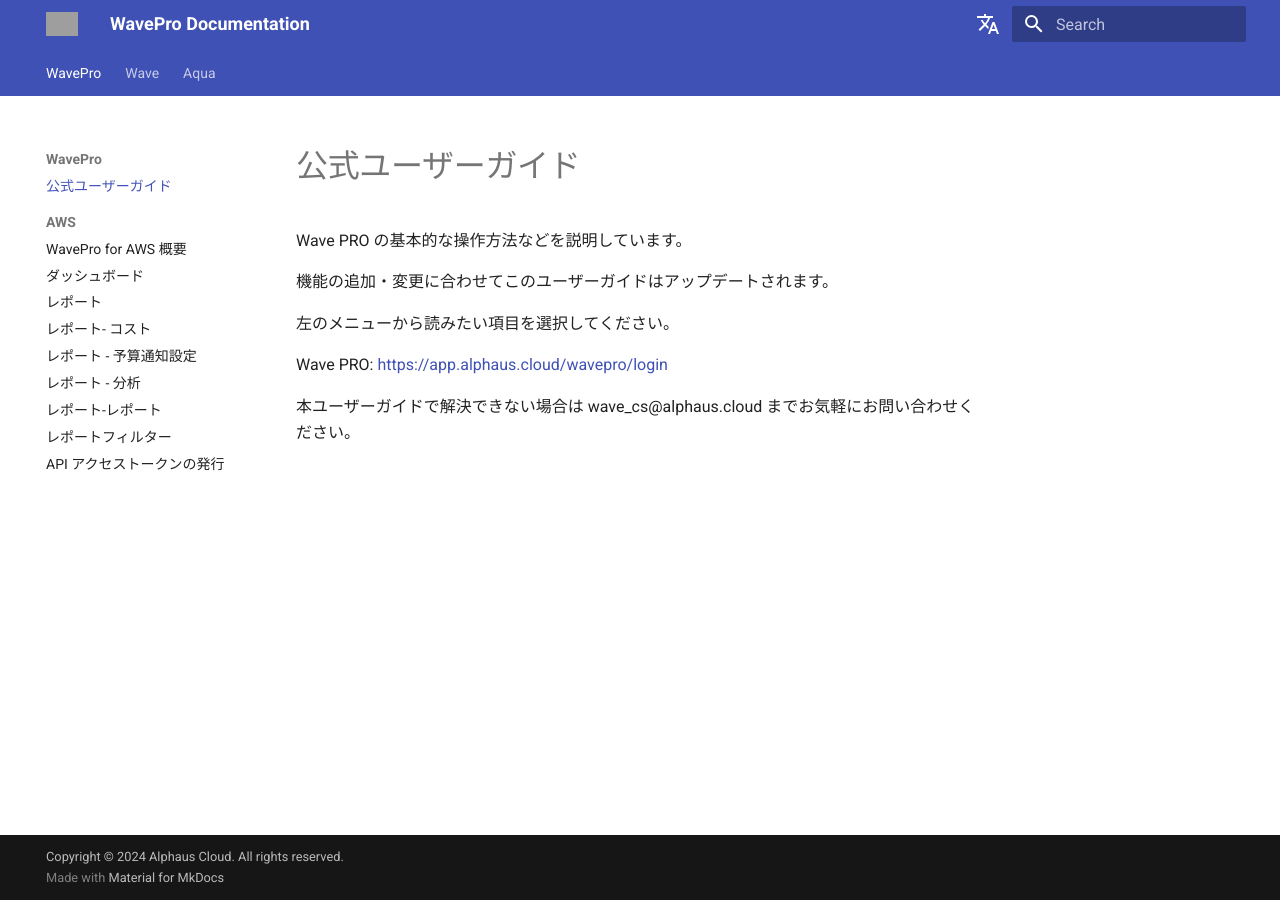
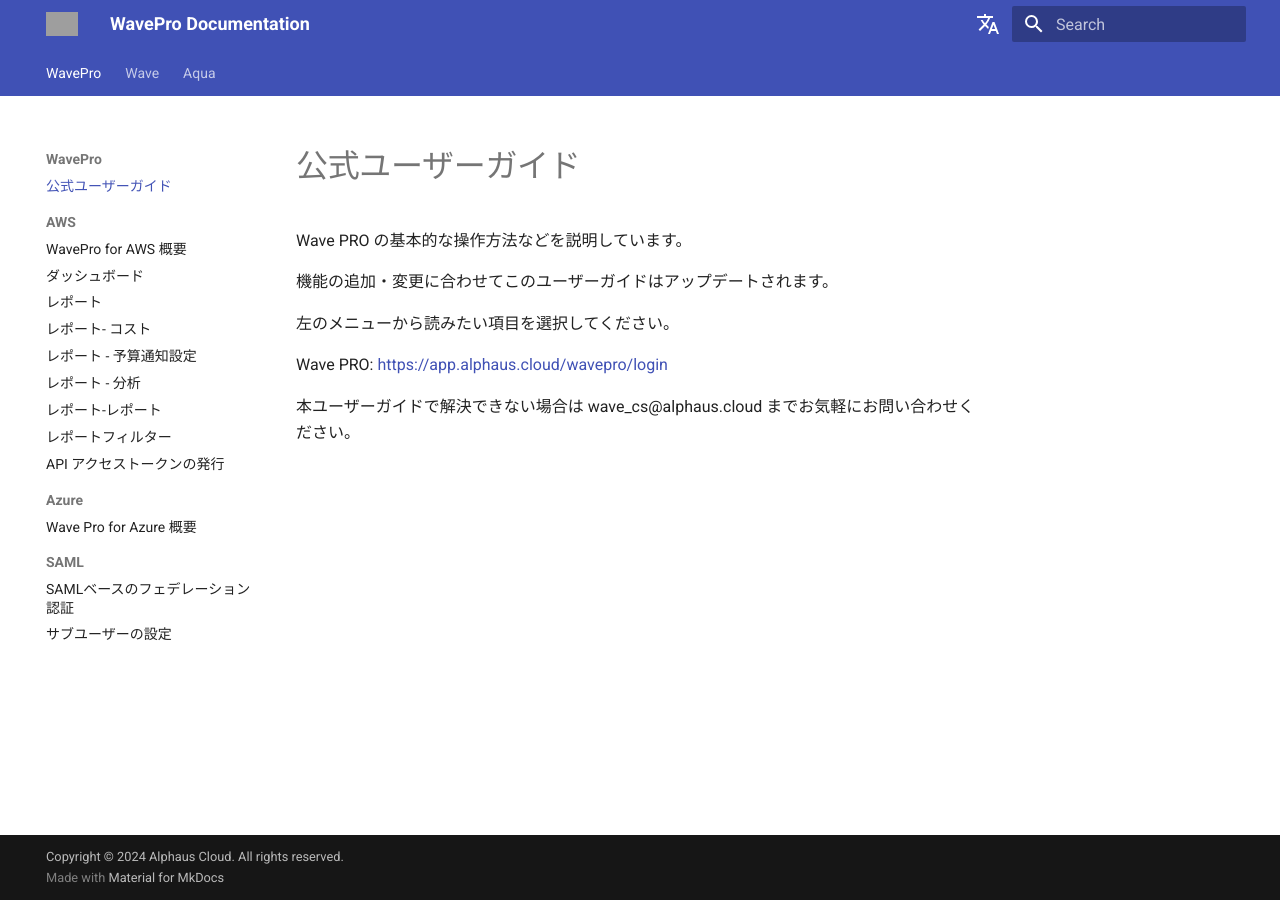
Before and after one commit to alphauslabs/wavedocs-ja, an MkDocs documentation site: the page built from docs/index.md, in a window 1280 px wide. Built offline with MkDocs 1.6.1 and Material for MkDocs 9.7.7, drawn with Linux system fonts in a browser that asks for light colours; comment, search, counter and statistics services are not loaded; some of the changed lines change nothing that is shown; grey boxes are pictures that could not be loaded.

Commit message:
docs: wip wavepro

````diff
--- /dev/null
+++ b/docs/wavepro/saml-subuser.md
@@ -0,0 +1,148 @@
+# サブユーザーの設定
+
+## 設定手順
+
+今回は Okta を例に説明していますが、Okta, Auth0, Google Workspace などのSAML 2.0 ベースIdP (ID プロバイダ) に対応しています。
+
+SP (サービスプロバイダー) とは、ここではWavePROを指します。
+
+### 1. OktaのAdminアカウントにログインする
+
+![](https://lh6.googleusercontent.com/Uy5ljABV91COgxWZX72869XMHvRx\_BjaX8dzjhqHjPSg-wPC45apSs4\_14ALmyP31AOK31b0z148StseO\_tDkMi5T9rYJOIUCWSboR\_PsMWIR7kzeRMHQrUQL7PbXx3LPK0e-cKAvsEs2SekI6ii02E)
+
+### 2. [Applications]を選択し、[Create App Integration] をクリック
+
+![](https://lh3.googleusercontent.com/jaJQzadOmX6dMr4m4oHwKGAlJF2DOLN\_q2ksbcQVevtpl52FLt8xe2tPrTv6oPQKgsLbYUY4beEHV89YdzuV7\_qfCeTQZOlWYnQBVlvODonDxvrXVO8hvEgt-LQBpFD-kFSk-1kBTfb03fK0aNehnu8)
+
+### 3. SAML 2.0 を選択し Next をクリック
+
+![](https://lh3.googleusercontent.com/aPLMh1l89It\_dkBVAml8zu63zKoEasJlVI-ifK\_WPQpdC0\_K2ZoLqL9m71S\_ZE1lWiiVHlUALDry8amfwIS6Uej2RcpGCNekA9auLdu9wDS9wmJr51NXshfMFt6kpJsfLpAiJ9JthiDk79sNEOMzhQ4)
+
+### 4. Create SAML Integrationに必要事項を記入
+
+```
+Single sign-on URL: https://login.alphaus.cloud/wavepro/saml
+Audience URI (SP Entity ID): https://login.alphaus.cloud/wavepro/saml
+```
+
+![](https://lh3.googleusercontent.com/pGyaM9S\_tlS1-7B2GUU-Kxt0mXE4YHuzyuiQthwCu\_drHadjye2VDj\_o2Kf2shfsCRGwQqMZUZ7nMkGK8aEJ8WG0l\_xNjyIOSXXh0mAFwJb8cDBQOh0ciqVuS3t761DXUHtfY3UsauWDrvIYELTSgeo)
+
+![](https://lh5.googleusercontent.com/LCnuI-NA33Q--iX51iq2ORs2ryQmUHbxuUEAxtV4Kbds0RQVnnfgIokyYitVuyFyeyuWmTtPw0AwVytLYqCCVlaasJIAEVV6VQ2hyZOiI07B5nbVd6jte9eohITLSdfZDl2WRLZfAJmB\_hrEDTZIoko)
+
+![](https://lh5.googleusercontent.com/DVNYoR9n6VNYqADzdWiJXFljTAbq75v8FZnXJF3dspLwIL60T94Zcm\_L23yGn5EcEQ6du08EZOTJWn70kgoGGQ3kJIRUmqw3i8cq0-Mfm-jJ6J5gd52RqFoc7pQ9mgMfBH3-hangMFmN8QwfBohphS8)
+
+Attribute statements:
+
+```
+Name: https://app.alphaus.cloud/wavepro/SAML/Attributes/IDPID
+Name format: leave default (Unspecified)
+Value: user.waveproIdpId
+
+Name: https://app.alphaus.cloud/wavepro/SAML/Attributes/Profiles
+Name format: leave default (Unspecified)
+Value: user.waveproProfiles
+
+Name: https://app.alphaus.cloud/wavepro/SAML/Attributes/SessionName
+Name format: leave default (Unspecified)
+Value: user.email
+
+Name: https://app.alphaus.cloud/wavepro/SAML/Attributes/SubUserId
+Name format: leave default (Unspecified)
+Value: user.subUserId
+```
+
+![](https://lh6.googleusercontent.com/swpeqG\_KmSgCKuXsjw0PzQxOTrKckttkeKXPs0Nb6LGpxvU3NKXAWvFeADPScdX50fHILuWzsh8qGAMPyCogbSG4ehrDolIoPklNlG5aZ9-3IyuuR0XqxekbE2Vbg8jo6KMA5KUMkEAZmKf5wyr1M88)
+
+### 5. SAML Signing Certificatesを取得する
+
+Applications > 作成したアプリケーション（今回はWavePROSSOIdp）＞Sign Onタブ
+
+ページ下部のSAML Signing Certificates のActionsタブから View IdP metadata を選択
+![](https://lh4.googleusercontent.com/\_68\_f\_D8JpUv8iF951Qlc0qrufGpbZABuf2poFMTYmyL0fieXf6YfKvCskPhBAI4WZT61u4svnI-DAFJXnDnI-z8-KvrJ4nZJQQ8iKLPv6xNSqyIk1\_7seD2gLkyYnnzYIa8iwojreGA5zT4vl0bOE0)
+
+別画面で開いた情報を保存。この際 .xml の拡張子で保存
+
+![](https://lh4.googleusercontent.com/hI315HxdHoOMVia70ny28-KUaGMwOcPluXUsbzcgmlEt8TqmkigYWih0SqmJIG2yoyBIwmwCLIX\_-UaEQEPOrgGrizhcHBr-3W6UnbVc3-uUz3ZflJ9BdbPt7oj6KxupP1WXXX1BFmlWU9mZsTSNk3g)
+
+### 6. Wave PRO にIdP設定を追加する
+
+環境設定 > IdP設定 > +IdPを追加 をクリック
+
+![](https://lh3.googleusercontent.com/CZq7uqBVyRQMtQSMbpz2LLOGw45KoI5fevBj\_4rMGzET9NMLAV9wCEZSFlqEUWULUUHrDguVjxbV7CmOt9TZFBbE4Ps3wTsoo-95OUYHWMkZTJuQls3Le2H5Yj7YFIeCcy2VWaxDTzevAodErBQDMSI)
+
+さきほどダウンロードしたファイルをアップロード
+
+![](https://lh5.googleusercontent.com/laC-ofS54vNYMtdzNeow1vpOnxv2kerIgEPILgF6pldo3ClvZim977GZ9kTtA0XGg2BrQ5j-ohHLcR0xwNX50VAqLPnFw3pTb3SpndKo3XmDan3LiFP8VQwx5HUSUBctjtWHfOuLMCgUgsEauCGKCG0)
+
+### 7. Profile attribute を追加する
+
+メニューのDirectory > Profile Editorで > User (default) をクリック
+
+![](https://lh4.googleusercontent.com/QDUzDJSj4IkaCb59pP95C1eaMmjg\_J5uPcLhVNZFX02Y04SJiUlG9QqkhLZTYjU\_SRfXk6jpFRCTyb\_TdBXvpVFQ\_xq-Z0zAevmgvR-Yz6M-V2TIV4bOMmCVIhvnaDI95ZDfwox0xsB2QzISKzOK354)
+
+* Add Attribute から以下のattributeを追加する
+
+![](https://lh4.googleusercontent.com/1hMKXezpJmMpD4Ch3nAQ4WPx9tJXIpfuzGTeKSd\_Hs-Ph\_02J8zBqt5CTizZFGd9fUEAh65wSJItZCsYJg-S-DMgp8cf6mOEJVVqfK5usy4Y7SCnsb5P1hxqIe0YhPBMF8EshLkOPJyt1pg5xO8cDKY)
+
+以下の3つのAttributeを追加する
+
+```
+Display name: waveproIdpId
+Variable name: waveproIdpId
+
+Display name: waveproProfiles
+Variable name: waveproProfiles
+
+Display name: subUserId
+Variable name: subUserId
+```
+
+![](https://lh4.googleusercontent.com/2XyK4y54C-S17M8PrXsM3RGfkjUgdDNOfx4Dm4AG58vOal4Pa00cz0ERe9LuL9\_WJLMaglDGBuu3kKIL7DFB3oBbA-7GmXYcKZndt7vA1LvsVGaLjGJfsrC0lA8XTEKjcQDg6xkGTCbnPAIMpF2CxgA)
+
+### 8. Okta でユーザー設定をする
+
+Directory > People > Add person よりユーザーを追加する
+
+![](https://lh6.googleusercontent.com/MAHmwzSuRKFzs0tcINmTUJgMtY0mCLrjJ-k0xA9Gu12egtJqADbpax4O8p62zSW-KhJmsACbWZDdrsnl8o9DWSX-Aas5n7kvIrLOOzroODpDDBbNcuJ8w-Mx1Q4t\_JsMyjZNKMDQfy-jK01ylWRP6zo)
+
+### 9. アプリケーションにユーザーをアサインする
+
+Applications > Wave PROのアプリケーション > Assignments > Assignボタンより先ほど作成したアカウントを追加する
+
+![](https://lh3.googleusercontent.com/ErmUoPhOKG-ivMHZummEsC97iSQeIN\_uDbj9YIIfIwHtLUq2LfbHeMkAi7OpU8j6M\_8cyo-ApeT-8zbKFQ4f-CcVZDC1xWngEaZnvcUzkyq45urEeC1qfytLI3iAUjwHdTTKz1SaVASjzpJJa\_4n9Fk)
+
+### 10. ユーザー情報をアップデートする
+
+Directory > People > ユーザー選択 > Profile > Edit をクリック
+
+![](https://lh3.googleusercontent.com/1ln35NI-H3xnXUslYfzeD3X00kbVhV4BpvNQSVZZbTyI3PKlsTf3OlxasbrwjFO3Ks5j0k\_oGm3Luc9020I3FMghyiC47WV\_GCryMaX4ihHbgeJ\_7jXdav\_s4DGbrSxEVbhaS4yofNJAbjtkKRg4\_3k)
+
+### 11. AttributesのwaveproIdpId とwaveproProfiles、subUserIdをアップデートする
+
+![](https://lh5.googleusercontent.com/WuTm4AqKllRoUOLLA5eJLcAQmt2pJy543KmfQ7VMnZDNb\_ugn5QbUn1aG1ZYiLIhh6g8CV2oxZ1ik60Zfj-ATltzezKS2XwRaTz0HEQVIW8-H0mmMnuLgS1AAOwVvwChbPpofWsBZ0tQ4QtWD49LT-U)
+
+**waveproIdpId** = Wave PRO の環境設定 > IdP設定で確認できるID
+
+![](https://lh3.googleusercontent.com/eK-DegNR0uijI01U88osDju5F4twW2GHNZXCTdXM8ehtv\_\_ZPfq-KDNR4fLzNllzU5y5ITh1tAtgPNpc7n44VOKkfW0Awv\_bbFyFiSaSAx50b7zlyCZ1YNgJXaWnxe4Rmvke0EOCsbUWb\_d7trqe5VU)
+
+**waveproProfiles** = [Wave ID]:wave/[RBACで設定しているwave権限],user/[RBACで設定しているuser権限],role/[RBACで設定しているrole権限]
+
+▼ Wave IDの確認画面
+
+![](https://lh6.googleusercontent.com/B\_c\_dHnD3n3qqW15R1q4VVsNxVVVsT7fFfDV\_wBV6xfEAAbblidaIqINqEQM-D9e6EDPV2pRgYcDXZ5uGK9HqHxeT7QVcBd\_9deYsONhHLkEXBZMfIcZ1dXF8FV5MT-nNXuiu1uVsK38runFYM71YHI)
+
+▼ [RBACで設定しているwave権限],[RBACで設定しているuser権限],[RBACで設定しているrole権限]の確認画面
+
+Wave PROの環境設定 > サブユーザーの管理 > サブユーザー管理画面を開く で遷移した先で作成済みのAdmin権限のWAVE、RBAC、USERの内容を記載する
+
+![](https://lh5.googleusercontent.com/-CwS-6ivB9FoHwCS9C3cTvSxEt9tliCNmgsreJMgJZljJvIwYnXRUlMYQYLzl0vF\_cyBAKQ5RRe1DnUWmgK8LqitiVdqb066t6YwUcbnQUv8EFBM00ioSWYP2lh5Opd-e4Mfv\_mO7Dwh\_\_obJHviOB8)
+
+**subUserId** = サブユーザーでログイン時に利用しているログインID
+
+### 12. ログインの確認
+
+設定は以上です。
+
+メニューのApplications > 作成したWave PROアプリケーション > General > ページ下部のEmbed Link を新規のウィンドウにコピーペーストしWave PROにアクセスできれば正しく設定できています。
+
+![](https://lh6.googleusercontent.com/qwfWGJ5Gxk4t16l51rLXTQMZDFGSJVjlb\_EVXFpq9sJBir4bYzUT8tNADW8Ygv8-5ge9WHHlznR-64G9wfA0M8f06n5Oy9Hud\_geWMbAVWYYlnfo30rjKvrLaTZVItL6uqpc4ZflYIPMDzDHiecZ3wM)
--- /dev/null
+++ b/docs/wavepro/saml.md
@@ -0,0 +1,148 @@
+# SAMLベースのフェデレーション認証
+
+## 機能概要
+
+SAMLベースのフェデレーション認証がサポートされ、WavePROへログインする際にSSO（Single Sign on）を使ってログインをすることができるようになりました。
+
+この機能により従来のパスワード認証によるアクセスに比べ、管理者側での集権的な管理が可能になり、セキュリティを高めることができます。
+
+## 設定手順
+
+今回は Okta を例に説明していますが、Okta, Auth0, Google Workspace などのSAML 2.0 ベースIdP (ID プロバイダ) に対応しています。
+
+SP (サービスプロバイダー) とは、ここではWavePROを指します。
+
+今回はWave PRO のルートユーザーでログインする場合の設定を記載しています。サブユーザーを使用する場合は[こちら](subuser.md)のドキュメントをご覧ください。
+
+### 1. OktaのAdminアカウントにログインする
+
+![](https://lh6.googleusercontent.com/Uy5ljABV91COgxWZX72869XMHvRx\_BjaX8dzjhqHjPSg-wPC45apSs4\_14ALmyP31AOK31b0z148StseO\_tDkMi5T9rYJOIUCWSboR\_PsMWIR7kzeRMHQrUQL7PbXx3LPK0e-cKAvsEs2SekI6ii02E)
+
+### 2. [Applications]を選択し、[Create App Integration] をクリック
+
+![](https://lh3.googleusercontent.com/jaJQzadOmX6dMr4m4oHwKGAlJF2DOLN\_q2ksbcQVevtpl52FLt8xe2tPrTv6oPQKgsLbYUY4beEHV89YdzuV7\_qfCeTQZOlWYnQBVlvODonDxvrXVO8hvEgt-LQBpFD-kFSk-1kBTfb03fK0aNehnu8)
+
+### 3. SAML 2.0 を選択し Next をクリック
+
+![](https://lh3.googleusercontent.com/aPLMh1l89It\_dkBVAml8zu63zKoEasJlVI-ifK\_WPQpdC0\_K2ZoLqL9m71S\_ZE1lWiiVHlUALDry8amfwIS6Uej2RcpGCNekA9auLdu9wDS9wmJr51NXshfMFt6kpJsfLpAiJ9JthiDk79sNEOMzhQ4)
+
+### 4. Create SAML Integrationに必要事項を記入
+
+```
+Single sign-on URL: https://login.alphaus.cloud/wavepro/saml
+Audience URI (SP Entity ID): https://login.alphaus.cloud/wavepro/saml
+```
+
+![](https://lh3.googleusercontent.com/pGyaM9S\_tlS1-7B2GUU-Kxt0mXE4YHuzyuiQthwCu\_drHadjye2VDj\_o2Kf2shfsCRGwQqMZUZ7nMkGK8aEJ8WG0l\_xNjyIOSXXh0mAFwJb8cDBQOh0ciqVuS3t761DXUHtfY3UsauWDrvIYELTSgeo)
+
+![](https://lh5.googleusercontent.com/LCnuI-NA33Q--iX51iq2ORs2ryQmUHbxuUEAxtV4Kbds0RQVnnfgIokyYitVuyFyeyuWmTtPw0AwVytLYqCCVlaasJIAEVV6VQ2hyZOiI07B5nbVd6jte9eohITLSdfZDl2WRLZfAJmB\_hrEDTZIoko)
+
+Attribute statements:
+
+```
+Name: https://app.alphaus.cloud/wavepro/SAML/Attributes/IDPID
+Name format: leave default (Unspecified)
+Value: user.waveproIdpId
+
+Name: https://app.alphaus.cloud/wavepro/SAML/Attributes/Profiles
+Name format: leave default (Unspecified)
+Value: user.waveproProfiles
+
+Name: https://app.alphaus.cloud/wavepro/SAML/Attributes/SessionName
+Name format: leave default (Unspecified)
+Value: user.email
+```
+
+![](https://lh3.googleusercontent.com/qhDu-6cdCKo4AQ2p0BrYMRjg2ae9jFa4DWZiXSWJTiAkg0wCkA-LobtXJS1x0C6lW20uVDcUh8PTngvcttyKIPEHl7peq1zndM2u6uQAAaxxcRx1pTkEMff-OhkC1kaXnvcJFTjK8ImPOx-PgAFxd-s)
+
+![](https://lh6.googleusercontent.com/d-in9nNHWuj4SG9xn\_kEy5cglN7\_REkhWSyhMdqHr1rx2ZSjTjd9McDrvhcmwmecZ1Zsk9yqyutYHTmOjuz89TFnGlGgjDLovsTtHbj9wtjqceqz\_MDFvT7M1sfHmRfaGNYB2wM98SohMKvt5wQ0ciA)
+
+### 5. SAML Signing Certificatesを取得する
+
+Applications > 作成したアプリケーション（今回はWavePROSSOIdp）＞Sign Onタブ
+
+ページ下部のSAML Signing Certificates のActionsタブから View IdP metadata を選択
+
+![](https://lh6.googleusercontent.com/AIyRKFoaGkkhKoNkY6sHoXZ8tN50pGN1OUfwhCsXn8RP5nqBZLH6eDrQSP9bk8ZGrrhoSmpZi4tCRqUfQAYAYiySBk-CHi8cB3RWjOwNeQkxCb59x4CFm-S3QHgNFD4fLqvcJxFeeqtKwcEFrM\_ZeYk)
+
+別画面で開いた情報を.xml の拡張子で保存する
+
+![](https://lh5.googleusercontent.com/unJSV7shN\_8BGeYxJlK7IWJMySqTxLFLqGp4nxxNxsi9Yn1YUSnMvNnJp-5AlVeVnLxCgfzj26jhwXRKVJAvr1jWmrxCaFuPREUH5u3QCUaF4OWTQNdv8-GcPo1WR0GtPESFS5eDsm36hiXNAB5Lrg8)
+
+### 6. Wave PRO にIdP設定を追加する
+
+環境設定 > IdP設定 > +IdPを追加 をクリック
+
+![](https://lh3.googleusercontent.com/ZST7PNu3CR-DPOczIGocezO94wy\_LVswDWxgj2Cj5KIlcHLxE0YwNUTR2t4cGiswC659knlRdfz1sCb8XwsJc9uyHlTEf8JXU5uQXs5XZQ8ahzq9DUIP-X1x-YNvGqP0DRTOIIt67Z-7zCz30y\_Z3o0)
+
+さきほどダウンロードしたファイルをアップロード
+
+![](https://lh4.googleusercontent.com/JHjMHJFQrwHWE6mgv9YdNEsQZGKRXdDGA5-pEm11tbb8mJxH5DdgSLw\_oL-yfmaF5khGiWnDMlpgGSziYlRjPQhhIHi-GdiEBTeCskZkJTgvK9jrn6trjZQJUJ6Tzo2NS-NqmpLV3YCKf2n3NI\_kgpk)
+
+### 7. Profile attribute を追加する
+
+メニューのDirectory > Profile Editorで > User (default) をクリック
+
+![](https://lh4.googleusercontent.com/uIpGMmDH5cni7TgnmvHGLxL1AgWLiqVPlozliPwEsOX8f2stN9\_RIvkJXlYiOnR33lhunW4y1QH2\_zI4u8eEfRKhWy5PYmum3Hj1B\_\_zgll4\_Goz-KszvtJMjKNiIqnUCMeyskzFFMqvqSg-rurPRP4)
+
+Add Attribute から以下のattributeを追加する
+
+```
+Display name: waveproIdpId（他の名前でも可）
+Variable name: waveproIdpId
+
+Display name: waveproProfiles（他の名前でも可）
+Variable name: waveproProfiles
+```
+
+![](https://lh3.googleusercontent.com/y-SWx60-0BvdefeEb\_B773WxJYZ-rE\_Ln37TH9ypn4S\_StoYYFgldjef\_EClCfMKhajFheWRxCGHNM8Vr7QiPNQcs3LmQqOGPDjmFyhlgb8ygChmpMaWrlKllcl5bswBhbjfvzrd29wq83Y1EyQblvE)
+
+![](https://lh5.googleusercontent.com/uuWGuuMPo5Xdce89Pk5fkZHU0SJa6QnAfBdaTZ4\_8oaWtMhDD9ix0AFA-vMciPgF1D5Gyph6siGuKVE43xWU5DLhF3N1WCQLMyDSJoZCgX2CyD90S3naPjEtCAN2NvigC21MC8uO54BRSwv3apXgCJM)
+
+### 8. Okta でユーザー設定をする
+
+Directory > People > Add person よりユーザーを追加する
+
+![](https://lh6.googleusercontent.com/3Q6TNn4fgMnbHJrUhLtN89bQgIE\_rgcKt8WyTcRH1yao0o3z68DsptRJ\_\_OVZ8bWPxAAjDfM7BJYsUEZgdKuFnknWcSZ23qmPPIsEmkNhppOai2LMO0HbTPgbJCvLtbBbjHj9Wh1weexKCbxTp5SZTA)
+
+### 9. アプリケーションにユーザーをアサインする
+
+Applications > Wave PROのアプリケーション > Assignments > Assignボタンより先ほど作成したアカウントを追加する
+
+![](https://lh4.googleusercontent.com/MvYzVFZOL-zWPFU0cqilmEByKD6HVcrtcvJOJD7h0xe7u74FCPAoVPqCguX5nEXjlskaXuKyqGaIspxtJnAKmPy1cjlrp0BM7Xn4eTVncRn7\_vh2wAKE7jlxwxaHkyAOofcFJyCxhBlPNA97NP0LD50)
+
+### 10. ユーザー情報をアップデートする
+
+Directory > People > ユーザー選択 > Profile > Edit をクリック
+
+![](https://lh5.googleusercontent.com/GerlCqUuUXA0jVqDpDwV-E8FxoZKiPBpc\_PhNTdkvqE73reMwUBRTVi5tdWneZi3y2Ym7OIk7TYzVrvq2GTUq7lqjraPDg7uddtOdEvdD5zYamLNMfBs7csWi8aYSAWp3-cCI7ROoLD276mNAXVNbYs)
+
+### 11. AttributesのwaveproIdpId とwaveproProfilesをアップデートする
+
+![](https://lh4.googleusercontent.com/86XXtZOhtH3-3h6B4hO050Ygq3Bh9FNMdwQhQBZQQTFP3huRNzq\_M3xPRjhs-8fN\_WpFlCFXCQYkbex5Do9Rrq5Ss59DbaBNOGpHP5ZjIK3KgwuuIYHoSy6zyDwuZTaI582hQ\_aVif\_YWR42yvK7lJ8)
+
+**waveproIdpId** = Wave PRO の環境設定 > IdP設定で確認できるID
+
+![](https://lh5.googleusercontent.com/GCbr90nmGhG6FCOt57uJbLOUHafHIAXGdj4VUEZQhIxCXD-4jjrpDLjPSOitzkKjnbMf8AVlOPsoZvqm15iQI7ZPCR7jaTMXjjLy\_Wp1eAae0p-v4N25r0Ex5\_YSBLIoX22ls3uTQ-Y2X59O0RPJ9ow)
+
+**waveproProfiles** = [Wave ID]:wave/[RBACで設定しているwave権限],user/[RBACで設定しているuser権限],role/[RBACで設定しているrole権限]
+
+▼ Wave IDの確認画面
+
+![](https://lh6.googleusercontent.com/3Ino1wv5bH2r5QFHg-ATIiWl22C6\_Z9T\_eLXeMojqODcb01L1Qrjw8pR2x3MDl-3lElMawe7INNyC8YmPkPoNTHZIXTyl-A-ogofPOUIWIFdwzlyqzLCUBCl6m6X1hd9c-dFpHgRoYpFb1AxLmFnM7M)\
+
+▼ [RBACで設定しているwave権限],[RBACで設定しているuser権限],[RBACで設定しているrole権限]の確認画面
+
+Wave PROの環境設定 > サブユーザーの管理 > サブユーザー管理画面を開く で遷移した先で作成済みのAdmin権限のWAVE、RBAC、USERの内容を記載する
+
+![](https://lh4.googleusercontent.com/1B9hy2UWJtDMTq\_4UyR1s\_bXx2DKuy5TCzxRnoJ-WUZIVVI70ihcRqB2rhXIIlD2fR2AHh-up2qLFtFITBF7zm4KbRL9KQngDOhH7EG4FymD03\_wIONxc1ecke1bAZFZyIx2jVvmrC4MUryzJn3Z7k4)
+
+### 12. ログインの確認
+
+設定は以上です。
+
+メニューのApplications > 作成したWave PROアプリケーション > General > ページ下部のEmbed Link を新規のウィンドウにコピーペーストしWave PROにアクセスできれば正しく設定できています。
+
+![](https://lh3.googleusercontent.com/riKg7t6X7VyIv0AzCXHREYxdq5HtbcRqf1Zm2cjKYWuAi3xw8D4j1vYeZPy0QVHG\_a97wTLJwPRbvfMyOoYiyoN05Zo8KHe1DVN2zEOfWGRB6-nPNLGosMLoCX9IY3ullCnKLTwowXcyYQHHoPo9tDY)
+
+![](../assets/wavepro/Untitled_png.png)
--- /dev/null
+++ b/docs/wavepro/wave-pro-for-azure.md
@@ -0,0 +1,18 @@
+# Wave Pro for Azure 概要
+
+Wave PRO を利用することで日次、月次のコストデータをほぼリアルタイムで確認できます。従来のWave と比較し、より細かいフィルタリング機能やレポート機能を搭載、ユーザー目線での使いやすさを重視した上位版のツールです。
+
+![](../assets/wavepro/2021-09-17_18.33.46.gif)
+
+**主要機能概要**
+
+* 各サブスクリプション単位の日次、月次コストを表示
+* サービス単位の日次、月次コストを表示
+* 各利用料の詳細レポートの表示
+* コスト詳細CSVのダウンロード機能
+
+**仕様上の注意点**
+
+1. CSVのダウンロードでは一般的な`,`は説明に使用されていることがあるため、`|`で各カラムを区切っています。
+2. タグでのコスト表示は未対応です
+3. グループ機能は未対応
--- a/mkdocs.yml
+++ b/mkdocs.yml
@@ -22,6 +22,11 @@
         - "wavepro/repto-repto.md"
         - "wavepro/reportfilter.md"
         - "wavepro/api.md"
+      - "Azure":
+        - "wavepro/wave-pro-for-azure.md"
+      - "SAML":
+        - "wavepro/saml.md"
+        - "wavepro/saml-subuser.md"
   - "Wave":
       - "wave/index.md"
   - "Aqua":
````
Also changed, not shown: docs/assets/octo/accountsetup/accountsetup-default.jpg (deleted), docs/assets/octo/accountsetup/accountsetup-other.jpg (deleted), docs/assets/octo/samlsso/createappocta-01.png (deleted), docs/assets/octo/samlsso/gspace01.png (deleted), docs/assets/octo/samlsso/gspace02.png (deleted), docs/assets/octo/samlsso/image.png (deleted), docs/assets/octo/samlsso/okta03.png (deleted), docs/assets/octo/samlsso/okta04.png (deleted), docs/assets/octo/samlsso/okta05.png (deleted), docs/assets/wavepro/Untitled_png.png (added), 1 other file.
